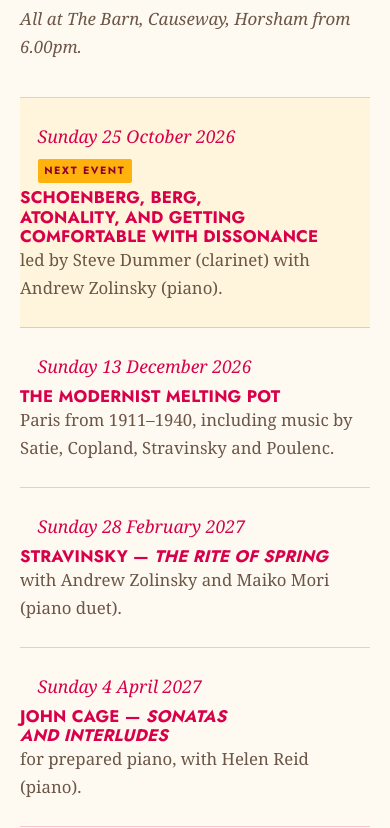
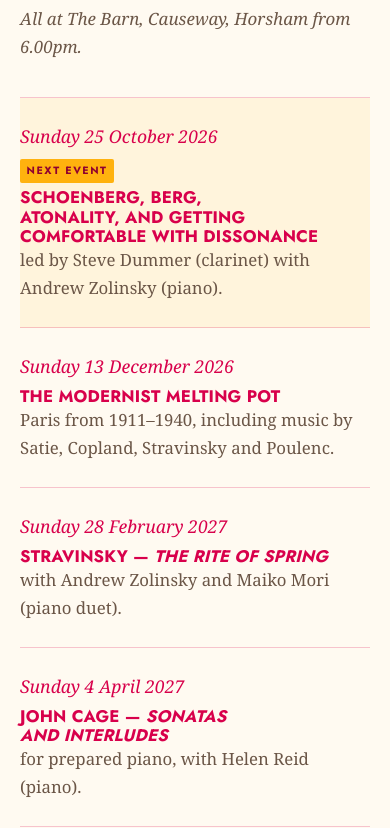
Before and after one commit to tcorbettclark/talkestra, a website: page public/index.html in a window 390 px wide. Shown: the part 2296-3124 px from the top of the page. Drawn offline with Linux system fonts and the light colour scheme.

Commit message:
Align date, title and desc on narrow event list
On screens \u003c 44rem the layout collapses to a single column, but the
date retained its 1.1rem left indent used to align dates in the
two-column grid. The date then sat further right than the title and
description, breaking the visual alignment of each event block.

Reset the date's padding in the narrow-view media query so all three
lines start at the same x position. Wide view is unaffected.

```diff
--- a/public/styles.css
+++ b/public/styles.css
@@ -666,10 +666,16 @@ section[id] { scroll-margin-top: 5.5rem; }
   .programme-grid { grid-template-columns: 1fr; }
   .programme-who { text-align: left; }
 
-  /* One column: drop the grids so date, title and description simply stack. */
+  /* One column: drop the grids so date, title and description simply stack.
+     Strip the date's indent too — it was aligning rows in the two-column
+     grid, but in a single column it would push the date to the right of
+     every other line and break the visual alignment of the event block. */
   .event-list { grid-template-columns: 1fr; }
   .event { display: block; }
-  .event-date { margin-bottom: 0.35rem; }
+  .event-date {
+    padding-left: 0;
+    margin-bottom: 0.35rem;
+  }
 }
 
 /* ── Print ─────────────────────────────────────────────────────────────── */
```
